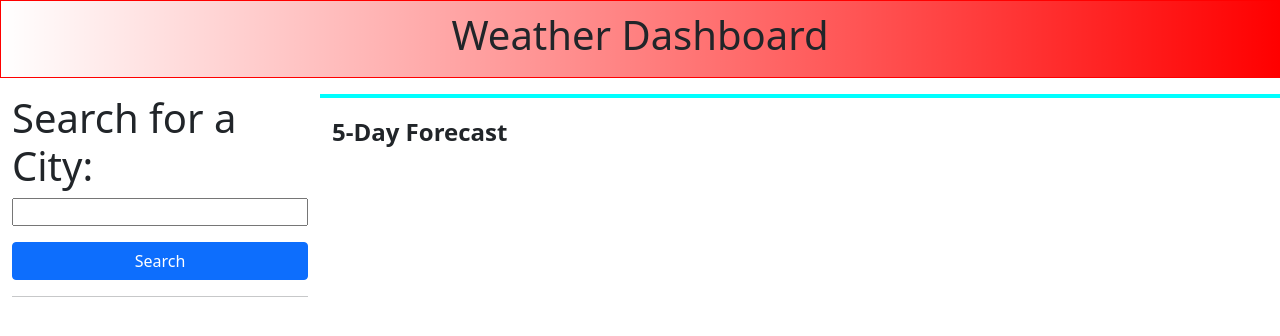
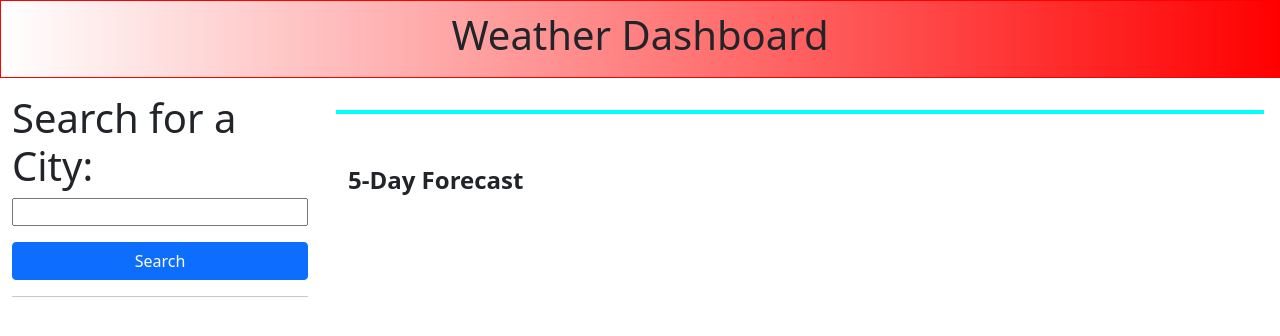
Before and after one commit to amritank/weather-capp, a plain HTML site: page index.html in a window 1280 px wide. Drawn offline with nearby package versions, Linux system fonts and the light colour scheme.

Commit message:
adding padding to second div

```diff
--- a/index.html
+++ b/index.html
@@ -33,11 +33,11 @@
             </div>
 
             <div class="col-lg-9 col-md-6 col-12 c11">
-                <div class="row c21">
+                <div class="row c21 p-3">
                     <div class="col-12 c3" id="todaysWeather">
                     </div>
                 </div>
-                <div class="row c21 justify-content-between">
+                <div class="row c21 justify-content-between p-3">
                     <h4><b>5-Day Forecast</b></h4>
                     <div class="col-12 col-lg-2 col-md-6 " id="day-0"></div>
                     <div class="col-12 col-lg-2 col-md-6 " id="day-1"></div>
```
